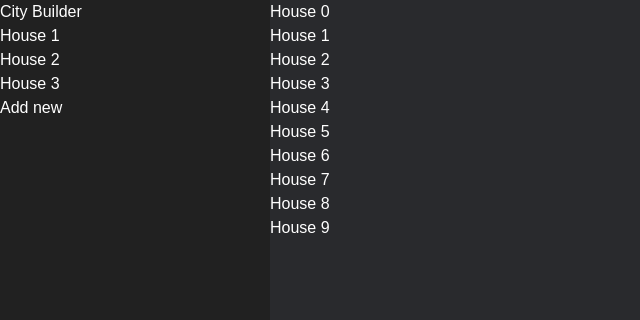
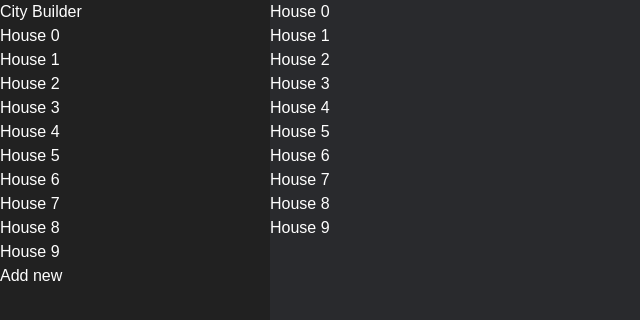
Before and after one commit to moodizone/city-builder, a Next.js app: page / in a window 1280 px wide. Shown: the top 320 px of the page, without its empty margins (0-640 px from the left). Built offline with nearby package versions, Linux system fonts and the light colour scheme.

Commit message:
🚧 add `houseProvider` to share state among sidebar and content

```diff
--- a/src/app/layout.tsx
+++ b/src/app/layout.tsx
@@ -3,11 +3,20 @@ import type { Metadata } from "next";
 import Sidebar from "@/components/sidebar";
 import Content from "@/components/content";
 import "./../styles/globals.scss";
+import { HouseType } from "@/components/house";
+import { generateUniqueId, getRandomColor } from "@/utils/random";
+import { HouseProvider } from "@/hoc/houseProvider";
 
 export const metadata: Metadata = {
   title: "City builder",
   description: "Allows users to dynamically construct and customize houses",
 };
+
+const houses: HouseType[] = [...new Array(10)].map((_, i) => ({
+  id: generateUniqueId(),
+  name: `House ${i}`,
+  floors: [getRandomColor()],
+}));
 
 export default function RootLayout({
   children,
@@ -16,6 +25,7 @@ export default function RootLayout({
 }>) {
   return (
     <html lang="en">
+      <HouseProvider list={houses}>
         <body>
           <aside>
             <Sidebar />
@@ -24,6 +34,7 @@ export default function RootLayout({
             <Content>{children}</Content>
           </main>
         </body>
+      </HouseProvider>
     </html>
   );
 }
--- a/src/app/page.tsx
+++ b/src/app/page.tsx
@@ -1,18 +1,14 @@
+"use client";
 import Link from "next/link";
-import House, { type HouseType } from "@/components/house";
-import { generateUniqueId, getRandomColor } from "@/utils/random";
-
-const houses: HouseType[] = [...new Array(10)].map((_, i) => ({
-  id: generateUniqueId(),
-  name: `House ${i}`,
-  floors: [getRandomColor()],
-}));
+import House from "@/components/house";
+import { useHouse } from "@/hoc/houseProvider";
 
 export default function Home() {
+  const { list } = useHouse();
   return (
     <div>
       <ul className="flex flex-wrap gap-3">
-        {houses.map((house) => (
+        {list.map((house) => (
           <li key={house.id} className="rounded shadow-sm">
             <Link href={`${house.id}`}>
               <House {...house} />
--- a/src/components/sidebar/index.tsx
+++ b/src/components/sidebar/index.tsx
@@ -1,18 +1,40 @@
+"use client";
+import Link from "next/link";
 import * as React from "react";
 import classNames from "classnames";
+import { useParams } from "next/navigation";
 
 import styles from "./styles.module.scss";
+import { useHouse } from "@/hoc/houseProvider";
+import { HouseType } from "../house";
 
 function Sidebar() {
+  const { list } = useHouse();
+  const { id } = useParams<{ id: HouseType["id"] }>();
+
   return (
     <section
       className={classNames(styles.container, "flex flex-col px-3 py-5")}
     >
-      <h1 className="font-bold text-lg mb-3">{"City Builder"}</h1>
+      <Link href={"/"}>
+        <h1 className="font-bold text-lg mb-3">{"City Builder"}</h1>
+      </Link>
       <ul>
-        <li>House 1</li>
-        <li>House 2</li>
-        <li>House 3</li>
+        {list.map((house) => {
+          const isActive = house.id === id;
+          return (
+            <li key={house.id}>
+              <Link
+                href={`${house.id}`}
+                className={`group relative flex justify-between items-center p-2 rounded mb-2 ${
+                  isActive ? "bg-slate-700" : "hover:bg-slate-700"
+                }`}
+              >
+                <span className="truncate flex-1 mr-2">{house.name}</span>
+              </Link>
+            </li>
+          );
+        })}
       </ul>
       <button>Add new</button>
     </section>
--- /dev/null
+++ b/src/hoc/houseProvider.tsx
@@ -0,0 +1,80 @@
+"use client";
+import * as React from "react";
+
+import { HouseType } from "@/components/house";
+import { generateUniqueId } from "@/utils/random";
+
+interface PropsType {
+  list: HouseType[];
+}
+
+interface ContextType {
+  list: HouseType[];
+  addHouse(payload: HouseType): void;
+  removeHouse(id: HouseType["id"]): void;
+  duplicateHouse(id: HouseType["id"]): void;
+}
+
+const initialState: ContextType = {
+  list: [],
+  addHouse() {
+    return void 0;
+  },
+  removeHouse() {
+    return void 0;
+  },
+  duplicateHouse() {
+    return void 0;
+  },
+};
+
+const HouseContext = React.createContext<ContextType>(initialState);
+HouseContext.displayName = "HouseContext";
+
+function HouseProvider({ children, list }: React.PropsWithChildren<PropsType>) {
+  //================================
+  // Init
+  //================================
+  const [houses, setHouses] = React.useState(list);
+
+  //================================
+  // Handlers
+  //================================
+  const addHouse = React.useCallback((payload: HouseType) => {
+    setHouses((prev) => [...prev, payload]);
+  }, []);
+  const removeHouse = React.useCallback((id: HouseType["id"]) => {
+    setHouses((prev) => prev.filter((house) => house.id !== id));
+  }, []);
+  const duplicateHouse = React.useCallback(
+    (id: HouseType["id"]) => {
+      const house = houses.find((house) => house.id === id);
+
+      if (house) {
+        addHouse({ ...house, id: generateUniqueId() });
+      }
+    },
+    [houses, addHouse]
+  );
+
+  //================================
+  // Render
+  //================================
+  return (
+    <HouseContext.Provider
+      value={{ list: houses, addHouse, removeHouse, duplicateHouse }}
+    >
+      {children}
+    </HouseContext.Provider>
+  );
+}
+
+function useHouse() {
+  const context = React.useContext(HouseContext);
+  if (!context) {
+    throw new Error("useHouse must be used within a HouseProvider");
+  }
+  return context;
+}
+
+export { HouseProvider, useHouse };
```
Lines whose indentation alone changed are shown as unchanged.
